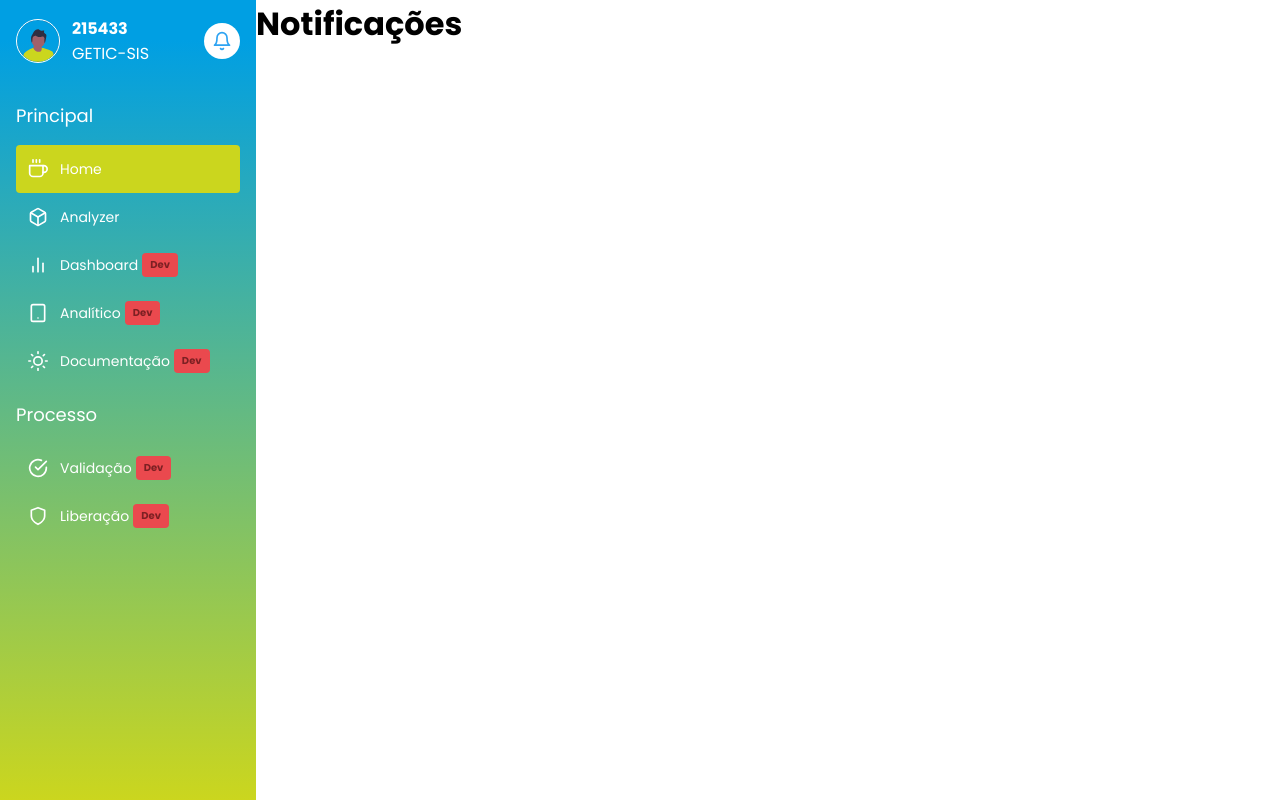
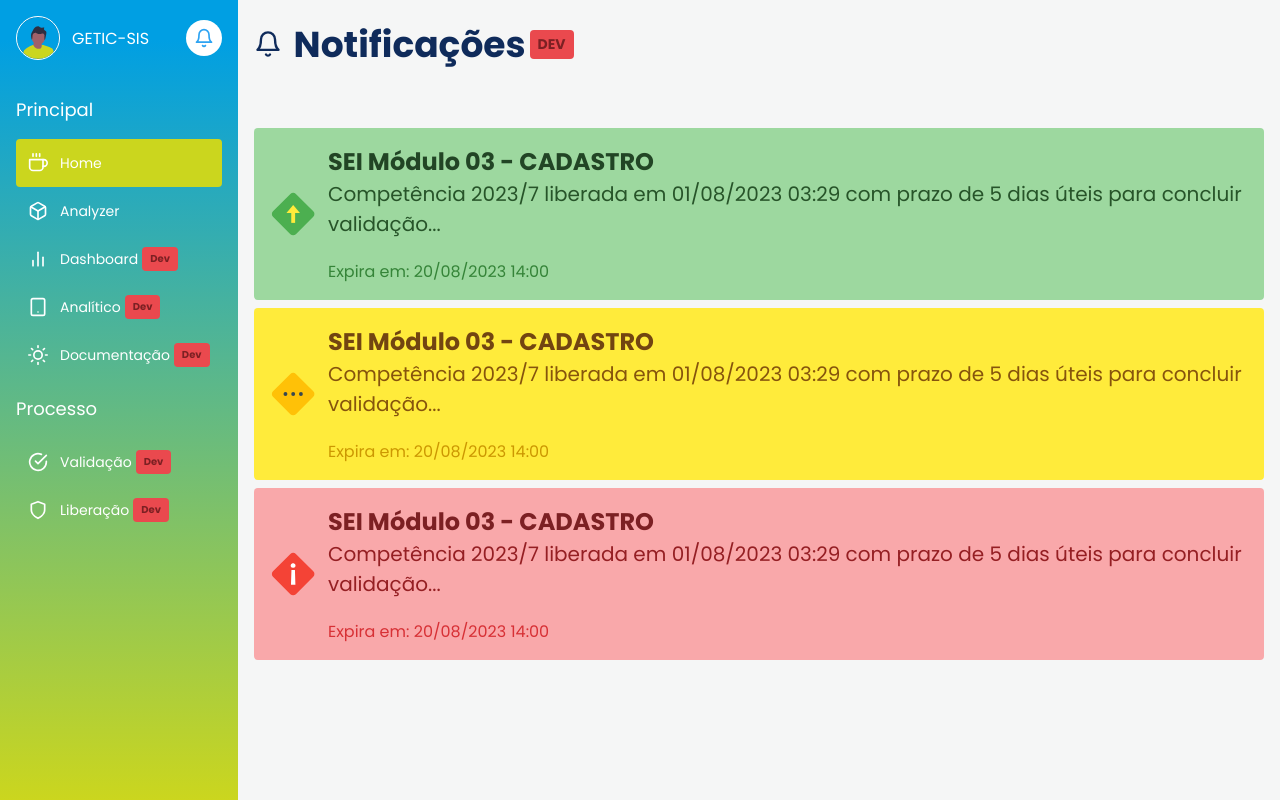
Before and after one commit to guilhermeadam/viz-fe, a React (Create React App) app: page /notification in a window 1280 px wide. Built offline with nearby package versions, Linux system fonts and the light colour scheme; no server answers.

Commit message:
criando page de notificacoes

```diff
--- a/package.json
+++ b/package.json
@@ -10,6 +10,7 @@
     "@types/node": "^16.7.13",
     "@types/react": "^18.0.0",
     "@types/react-dom": "^18.0.0",
+    "axios": "^1.4.0",
     "react": "^18.2.0",
     "react-dom": "^18.2.0",
     "react-icons": "^4.10.1",
--- a/src/Router/index.tsx
+++ b/src/Router/index.tsx
@@ -1,6 +1,7 @@
 import { Routes, Route } from 'react-router-dom';
 
 import Home from '../pages/home';
+import Notification from '../pages/notification';
 import Analyzer from '../pages/analyzer';
 import Dashboard from '../pages/dashboard';
 import Analytics from '../pages/analytics';
@@ -10,7 +11,7 @@ export default function Router() {
   return (
     <Routes>
       <Route path='/' element={<Home />} />
-      <Route path='/notification' element={<h1>Notificações</h1>} />
+      <Route path='/notification' element={<Notification />} />
 
       <Route path='/analyzer' element={<Analyzer />} />
       <Route path='/dashboard' element={<Dashboard />} />
--- a/src/components/Sidebar/index.tsx
+++ b/src/components/Sidebar/index.tsx
@@ -1,4 +1,4 @@
-import { useState } from 'react';
+import { useState, useEffect } from 'react';
 
 import { Link } from 'react-router-dom';
 
@@ -17,15 +17,37 @@ import avatar from '../../assets/images/avatar.svg';
 import { FiBell } from 'react-icons/fi';
 
 import { items } from '../../assets/resources/items';
+import { pentaho } from '../../services/api';
+import { parseCDF } from '../../utils/parseCDF';
 
 export default function Sidebar() {
   const [selectedItem, setSelectedItem] = useState('Home');
+  const [user, setUser] = useState('');
+  const [roles, setRoles] = useState('');
+
+  useEffect(() => {
+    (async () => {
+
+      try {
+
+        const response = await pentaho.get('plugin/pentaho-cdf/api/cdf-embed.js');
+        const parsedResponse = await parseCDF(response.data);
+
+        setUser(parsedResponse.user);
+        setRoles(parsedResponse.roles);
+
+      } catch(error) {
+        console.log('$Error: ', error);
+      }
+
+    })();
+  }, []);
 
   function handleSelectItem(name: string) {
     setSelectedItem(name);
   }
 
-  const isAdmin = false;
+  const isAdmin = roles.includes('Administrator');
 
   return (
     <Container>
@@ -33,7 +55,7 @@ export default function Sidebar() {
       <User>
         <UserAvatar src={avatar} />
         <UserProfile>
-          <strong>215433</strong>
+          <strong>{user}</strong>
           <span>GETIC-SIS</span>
         </UserProfile>
         <Link to='/notification'>
--- a/src/pages/Home/index.tsx
+++ b/src/pages/Home/index.tsx
@@ -1,3 +1,5 @@
+import { useState, useEffect } from 'react';
+
 import Container from '../../components/Container';
 import PageHeader from '../../components/PageHeader';
 
@@ -6,14 +8,28 @@ import {
 } from './styles';
 
 import avatar from '../../assets/images/avatar.svg';
+import { pentaho } from '../../services/api';
+import { parseCDF } from '../../utils/parseCDF';
 
 export default function Home() {
+  const [roles, setRoles] = useState<string[] | null>();
 
-  const user = {
-    name: '215433',
-    management: 'GETIC-SIS',
-    roles: ['Administrator', 'GRUPO_SEI_DESENVOLVEDOR', 'GRUPO_SEI_GESTOR', 'GRUPO_SEI_GECAD_VALIDACAO', 'GRUPO_SEI_GECAD_CONSULTA', 'GRUPO_SEI_GECAD_LIBERADO']
-  };
+  useEffect(() => {
+
+    (async () => {
+      try {
+
+        const response = await pentaho.get('plugin/pentaho-cdf/api/cdf-embed.js');
+        const parsedResponse = await parseCDF(response.data);
+
+        setRoles(parsedResponse.roles);
+
+      } catch(error) {
+        console.log('$Error: ', error);
+      }
+    }) ();
+
+  }, []);
 
   return (
     <Container>
@@ -24,7 +40,7 @@ export default function Home() {
 
         <UserAvatar src={avatar} />
         <UserProfile>
-          {user.roles.map((role) => (
+          {roles?.map((role) => (
             <TagName key={role}>
               <strong>{role.toUpperCase()}</strong>
             </TagName>
--- /dev/null
+++ b/src/pages/notification/index.tsx
@@ -0,0 +1,63 @@
+import Container from '../../components/Container';
+import PageHeader from '../../components/PageHeader';
+
+import { FiBell } from 'react-icons/fi';
+import {
+  FcLowPriority,
+  FcMediumPriority,
+  FcHighPriority,
+} from 'react-icons/fc';
+import { NotificationCard  } from './styles';
+
+
+export default function Notification() {
+
+  const notifications = [
+    {
+      id: 1,
+      title: 'SEI Módulo 03 - CADASTRO',
+      description: 'Competência 2023/7 liberada em 01/08/2023  03:29 com prazo de 5 dias úteis para concluir validação...',
+      isActive: true,
+      type: 'sucess'
+    },
+    {
+      id: 2,
+      title: 'SEI Módulo 03 - CADASTRO',
+      description: 'Competência 2023/7 liberada em 01/08/2023  03:29 com prazo de 5 dias úteis para concluir validação...',
+      isActive: true,
+      type: 'warn'
+    },
+    {
+      id: 3,
+      title: 'SEI Módulo 03 - CADASTRO',
+      description: 'Competência 2023/7 liberada em 01/08/2023  03:29 com prazo de 5 dias úteis para concluir validação...',
+      isActive: true,
+      type: 'danger'
+    },
+
+  ];
+
+  return (
+    <Container>
+      <PageHeader
+        title = 'Notificações'
+        dev
+        icon={<FiBell />}
+      />
+      <>
+        {notifications.filter((active) => active.isActive).map((notification) => (
+          <NotificationCard type={notification.type} key={notification.id}>
+            {notification.type === 'sucess' && <FcLowPriority />}
+            {notification.type === 'warn' && <FcMediumPriority />}
+            {notification.type === 'danger' && <FcHighPriority />}
+            <div className="body">
+              <strong>{notification.title}</strong>
+              <span>{notification.description}</span>
+              <span>Expira em: 20/08/2023 14:00 </span>
+            </div>
+          </NotificationCard>
+        ))}
+      </>
+    </Container>
+  );
+}
--- /dev/null
+++ b/src/pages/notification/styles.ts
@@ -0,0 +1,48 @@
+import styled from 'styled-components';
+
+interface INotificationProps {
+  type: string;
+}
+
+export const NotificationCard = styled.div<INotificationProps>`
+  width: 100%;
+  background: ${({ theme, type }) => type === 'sucess' ? theme.colors.salad[300] : type === 'warn' ? theme.colors.gorse[300] : theme.colors.valencia[300]};
+
+  border-radius: 4px;
+
+  display: flex;
+  align-items: center;
+  padding: 16px;
+  margin-bottom: 8px;
+
+  svg {
+    width: 52px;
+    height: 52px;
+    color: ${({ theme }) => theme.colors.salad[500]};
+    rotate: 180deg;
+  }
+
+  .body {
+    display: flex;
+    flex-direction: column;
+
+    margin-left: 12px;
+
+    strong {
+      font-size: 24px;
+      color: ${({ theme, type }) => type === 'sucess' ? theme.colors.salad[900] : type === 'warn' ? theme.colors.gorse[900] : theme.colors.valencia[900]};
+    }
+
+    span {
+      font-size: 20px;
+      color: ${({ theme, type }) => type === 'sucess' ? theme.colors.salad[800] : type === 'warn' ? theme.colors.gorse[800] : theme.colors.valencia[800]};
+    }
+
+    span + span {
+      margin-top: 20px;
+      font-size: 16px;
+      color: ${({ theme, type }) => type === 'sucess' ? theme.colors.salad[600] : type === 'warn' ? theme.colors.gorse[600] : theme.colors.valencia[600]};
+    }
+
+  }
+`;
--- /dev/null
+++ b/src/services/api.ts
@@ -0,0 +1,9 @@
+import axios from 'axios';
+
+export const api = axios.create({
+  baseURL: '/pentaho/plugin/viz/api/',
+});
+
+export const pentaho = axios.create({
+  baseURL: '/pentaho/',
+});
--- /dev/null
+++ b/src/utils/parseCDF.ts
@@ -0,0 +1,9 @@
+export function parseCDF(responseData: any){
+  const contexto =  responseData.split(';')[1]
+    .split('=')[1]
+    .replace(',\nstorage: {}','')
+    .replace(/(\r\n|\n|\r)/gm,' ')
+    .split('xt:')[1]
+    .replace('} }', '}');
+  return JSON.parse(contexto);
+}
```
Also changed, not shown: 1 other file (tests, documents, lock files or other folders).
